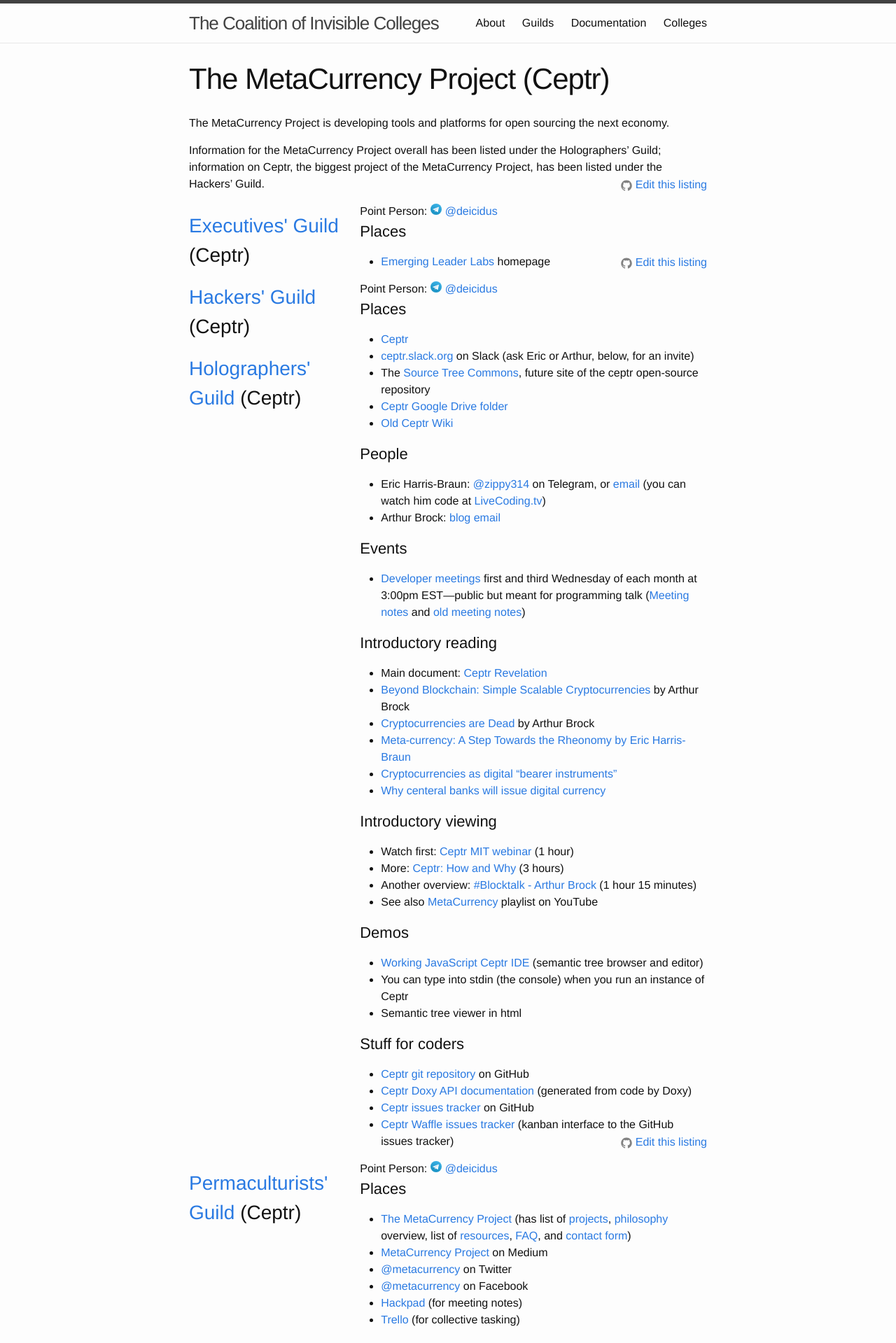
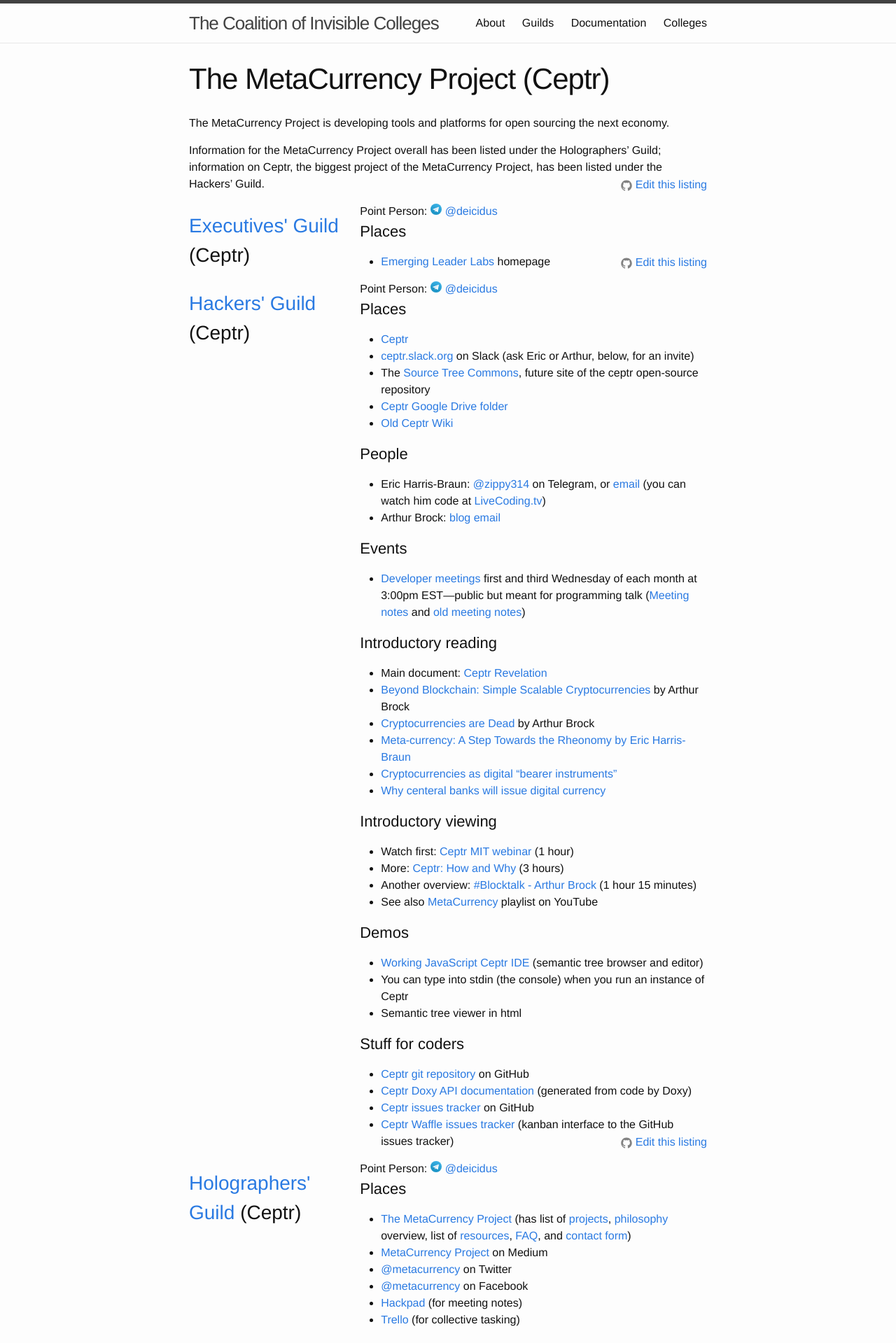
Before and after one commit to coalition-of-invisible-colleges/cic.github.io, a Jekyll site: the page built from colleges/Ceptr.md, in a window 1280 px wide. Shown: the top 1919 px of the page at 70% size. Built offline with Jekyll 4.4.1, drawn with Linux system fonts in a browser that asks for light colours.

Commit message:
Update _layout.scss

```diff
--- a/_sass/_layout.scss
+++ b/_sass/_layout.scss
@@ -254,7 +254,8 @@
 .guildtitle {
   float: left;
   width:33%;
-  font-size: 1em;
+  font-size: 0.8em;
+  clear: both;
 }
 
 .guildlisting {
```
